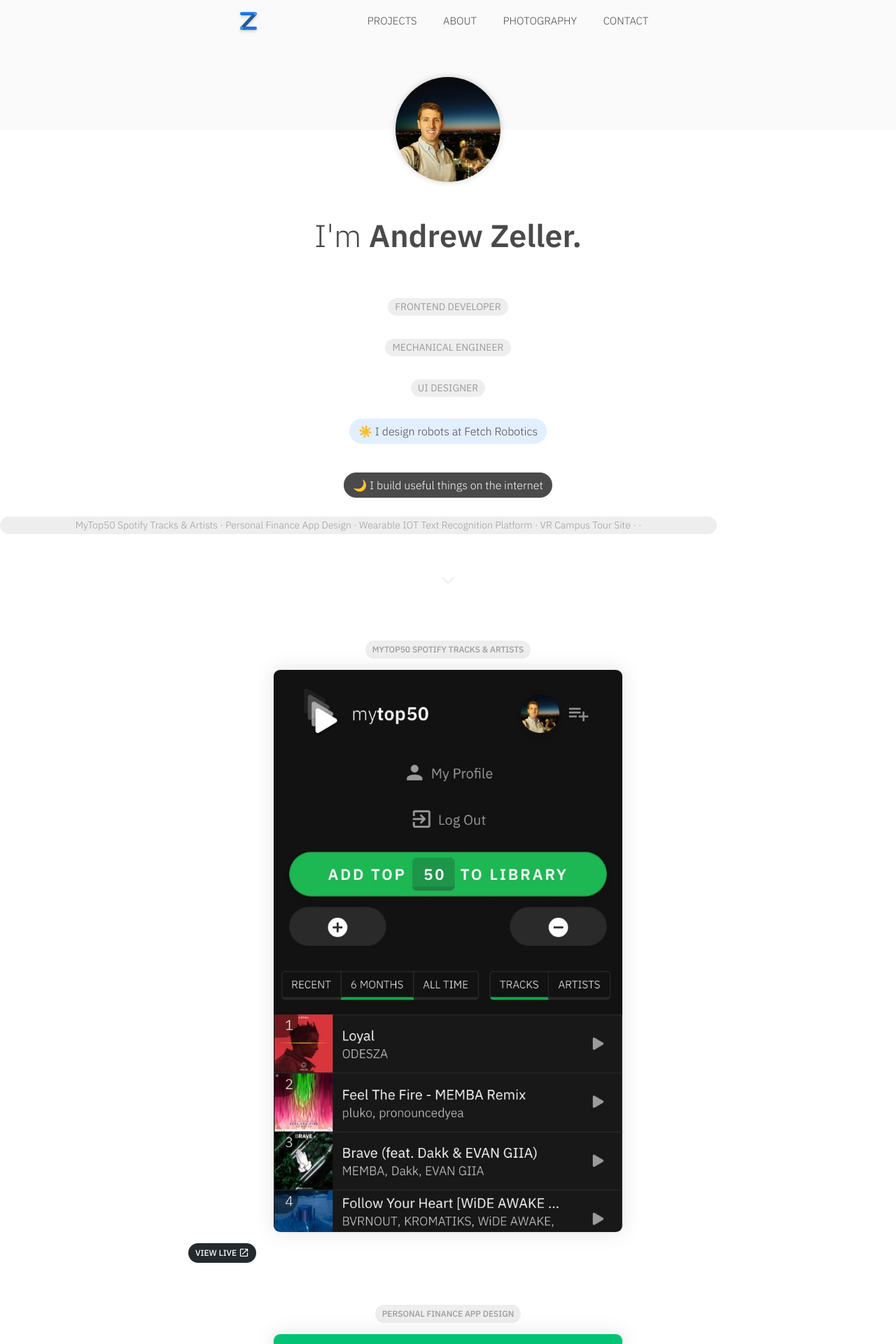
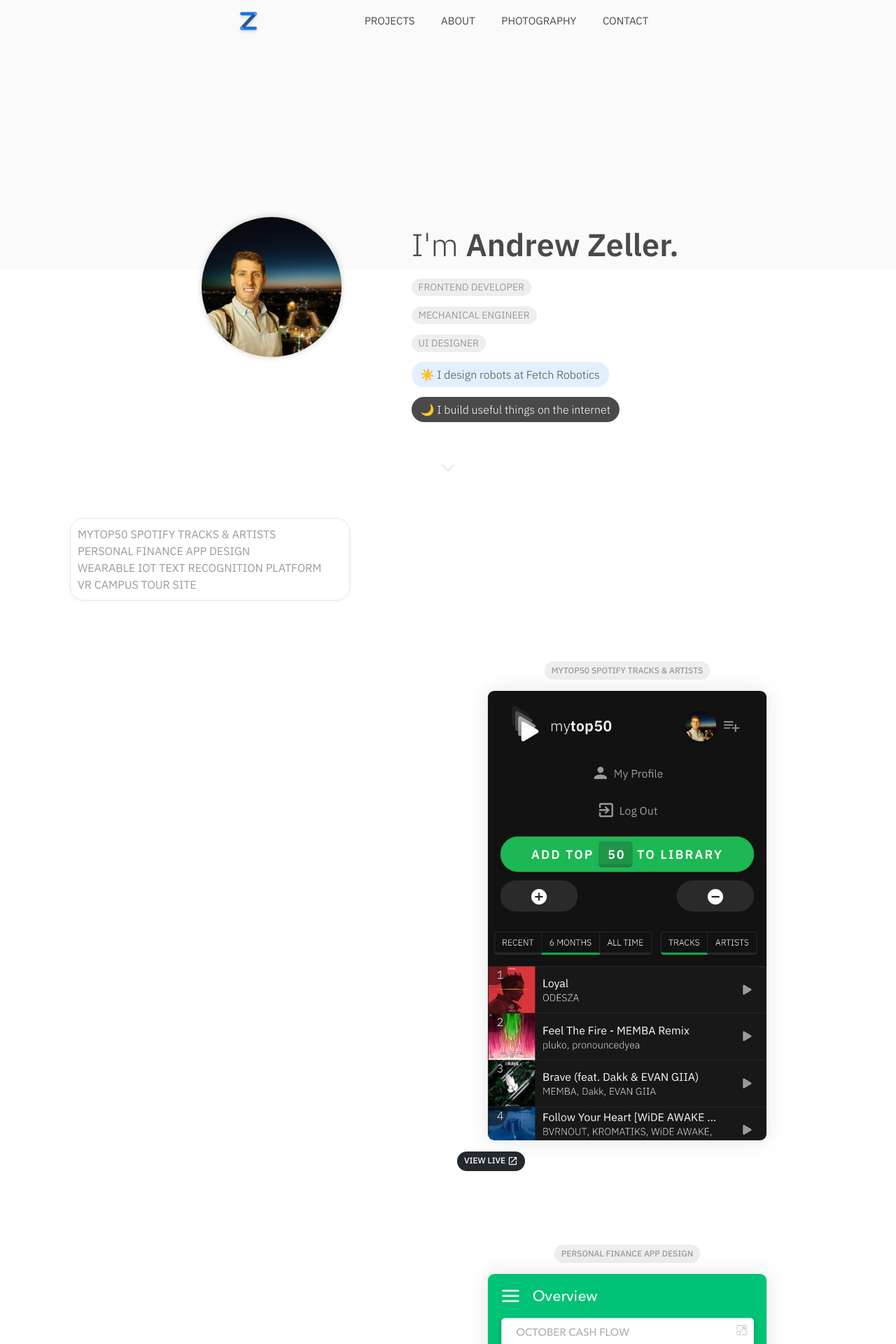
Before and after one commit to ajzeller/zellerio, a Jekyll site: the page built from pages/index.html, in a window 1280 px wide. Shown: the top 1920 px of the page at 70% size. Built offline with Jekyll 4.4.1, drawn with Linux system fonts in a browser that asks for light colours; nearby versions of some CDN libraries.

Commit message:
adds project page layout

```diff
--- a/_includes/components/projects-navbar.html
+++ b/_includes/components/projects-navbar.html
@@ -1,8 +1,9 @@
-<div class="container--projects-navbar">
+<div class="container--projects-navbar animate-projects-navbar">
     <ul class="projects-list">
         {% for item in site.data.projects.projects %}
             <li class="">
-                <a href="{{ item.details_url}}">{{item.name}}</a> <span class="dot">&middot;</span>
+                <a href="#{{ item.details_url}}">{{item.name}}</a>
+                <!-- <span class="dot">&middot;</span> -->
             </li>
         {% endfor %}
     </ul>
--- a/_includes/sections/head.html
+++ b/_includes/sections/head.html
@@ -5,7 +5,7 @@
   <meta charset="utf-8">
   <meta http-equiv="X-UA-Compatible" content="IE=edge">
   <meta name="viewport" content="width=device-width, initial-scale=1">
-  <meta name="theme-color" content="#2196F3">
+  <meta name="theme-color" content="#1B75DD">
   <!-- The above 3 meta tags *must* come first in the head; any other head content must come *after* these tags -->
   <title>{{ page.title }}</title>
   <link rel="shortcut icon" type="image/png" href="/assets/icons/favicon.png">
--- a/_includes/sections/masthead.html
+++ b/_includes/sections/masthead.html
@@ -6,16 +6,16 @@
   </div>
 
   <div class="container--masthead-body">
-    <img src="{{ site.url }}/assets/images/paris.png" class="masthead--image image--rounded image--intro" />
+    <img src="{{ site.url }}/assets/images/paris.png" class="masthead--image image--rounded image--intro animate2" />
     <h2><span class="regular">I'm </span> <span class="bold">Andrew Zeller.</span></h2>
-    <div class="masthead--tag skillset"> <div class="tag-job">Frontend Developer</div> </div>
-    <div class="masthead--tag skillset"> <div class="tag-job">Mechanical Engineer</div></div>
-    <div class="masthead--tag skillset"> <div class="tag-job">UI Designer</div></div>
+    <div class="masthead--tag skillset cell-frontend"> <div class="tag-frontend">Frontend Developer</div> </div>
+    <div class="masthead--tag skillset cell-mechanical"> <div class="tag-mechanical">Mechanical Engineer</div></div>
+    <div class="masthead--tag skillset cell-uidesigner"> <div class="tag-uidesigner">UI Designer</div></div>
 
-    <div class="masthead--description"><span class="day"> ☀️ I design robots at Fetch Robotics</span></div>
-    <div class="masthead--description"><span class="night">🌙 I build useful things on the internet</span></div>
-
-    {% include components/projects-navbar.html %}
+    <div class="masthead--description cell-day"><span class="day"> ☀️ I design robots at Fetch Robotics</span></div>
+    <div class="masthead--description cell-night"><span class="night">🌙 I build useful things on the internet</span></div>
+    <div class="cell-projects-list">
+    </div>
 
     <div class="scroll-prompt">
         <div id="container--arrows">
@@ -26,3 +26,5 @@
 
   </div>
 </div>
+
+{% include components/projects-navbar.html %}
--- a/_includes/sections/photoreel.html
+++ b/_includes/sections/photoreel.html
@@ -1,5 +1,5 @@
 
-<div class="container">
+<div class="">
     <div class="container--photoreel">
         {% for item in site.data.photos.photos %}
              <img src="{{ site.url }}/assets/images/{{item.image-file}}" class="gallery-image animate2">
--- a/assets/css/main.scss
+++ b/assets/css/main.scss
@@ -163,19 +163,57 @@
   .container--masthead-body {
     // position: relative;
     // top: -75px;
+    // width: 500px;
     min-height: calc(100vh - 120px);
+    // width: 500px;
+
     display: grid;
+    grid-template-columns: 1fr;
+    grid-template-areas: "profile-image"
+                         "intro-header"
+                         "tag-frontend"
+                         "tag-mechanical"
+                         "tag-uidesigner"
+                         "tag-day"
+                         "tag-night"
+                         "scroll-prompt";
+
+    .cell-frontend {
+      grid-area: tag-frontend;
+    }
+
+    .cell-mechanical {
+      grid-area: tag-mechanical;
+    }
+
+    .cell-uidesigner {
+      grid-area: tag-uidesigner;
+    }
+
+    .cell-day {
+      grid-area: tag-day;
+    }
+
+    .cell-night {
+      grid-area: tag-night;
+    }
+
+    .cell-projects-list {
+      grid-area: cell-projects-list;
+    }
   }
 
   .masthead--image {
     max-width: 200px;
     width: 150px;
     margin: 0 auto 20px;
+    grid-area: profile-image;
   }
 
   h2 {
     font-size: 4.5rem;
     margin: 0 0 15px 0;
+    grid-area: intro-header;
   }
 
   h3 {
@@ -199,9 +237,10 @@
     display: block;
     font-size: 1.6rem;
     font-weight: 300;
-    padding: 0.5rem 1.3rem;
-    margin: 1.5rem 0 0.5rem 0;
+    padding: 0.5rem 0rem;
+    margin: 10px auto 0.5rem auto;
     text-align: center;
+    vertical-align: middle;
 
     &:first-of-type {
       margin: 2rem 0;
@@ -394,9 +433,11 @@
 .container--photoreel {
   display: grid;
   grid-template-columns: 1fr;
-  grid-gap: 1rem;
-  margin: 1rem auto 0 auto;
-  min-height: 100ch;
+  grid-gap: 2vw;
+  margin: 0 auto;
+  min-height: 100vh;
+  max-width: 1000px;
+  padding: 2vw;
 
   .gallery-image {
     max-width: 100%;
@@ -412,21 +453,35 @@
 }
 
 .container--projects-navbar {
+  min-height: 200px;
+  text-transform: uppercase;
+  width: 400px;
+  // background-color: $white;
+  margin: 50px 25px 0 100px;
+  z-index: 1;
   display: none;
-  width: 80%;
-  color: $grey-text;
-  font-size: 1.4rem;
-  text-align: center;
+  // width: 100%;
+  color: $black;
+  font-size: 1.6rem;
+  font-weight: 400;
+  text-align: left;
   vertical-align: middle;
 
   .projects-list {
-    border-radius: 50px;
-    padding: 0.2rem 1rem;
-    background-color: $grey-tag;
+    padding: 1rem;
+    background-color: $white;
+    display: grid;
+    border: 1px solid $grey-border-light;
+    border-radius: 20px;
+    padding: 1rem;
+    box-shadow: 0px 1px 7px 0px rgba(0, 0, 0, 0.05);
+
+    // background-color: $grey-tag;
 
 
     li {
-      display: inline;
+      justify-self: left;
+      // display: inline;
     }
   }
 
@@ -607,11 +662,12 @@
   display: block;
   // position: absolute;
   // border: 2px solid #000;
-  width: 100vw;
+  // width: 100vw;
   height: 50px;
   border-radius: 100%;
   margin: 2rem 0 0 0;
   // background-color: $black;
+  grid-area: scroll-prompt;
 }
 
 #container--arrows{
@@ -953,7 +1009,87 @@
 
 .container--projects-navbar {
     display: block;
+    // position: -webkit-sticky; /* Safari */
+    position: sticky;
+    top: 50px;
   }
+
+  .container--masthead {
+    .container--masthead-body {
+      // max-width: 100v;
+      min-height: 0px;
+      margin: 0 10vw;
+      grid-template-columns: 2fr 3fr;
+      grid-template-rows: 80px repeat(3, 40px) repeat(3, 50px);
+      grid-auto-flow: row;
+      grid-template-areas: "profile-image intro-header"
+                           "profile-image tag-frontend"
+                           "profile-image tag-mechanical"
+                           "profile-image tag-uidesigner"
+                           ". tag-day"
+                           ". tag-night"
+                           "scroll-prompt scroll-prompt";
+
+                          //  "scroll-prompt scroll-prompt";
+
+        .scroll-prompt {
+          margin: 50px 0 0 0;
+          // display: none;
+        }
+
+        .masthead--image {
+          margin: 0 50px 0 0;
+          justify-self: right;
+          height: 200px;
+          width: 200px;
+        }
+
+        h2, .cell-frontend, .cell-mechanical, .cell-uidesigner, .cell-day, .cell-night {
+          justify-self: left;
+          align-self: center;
+          margin: 0 0 0 50px;
+        }
+
+        h2 {
+          margin-bottom: 0px;
+        }
+
+        .cell-projects-list {
+          justify-self: center;
+          align-self: center;
+        }
+    }
+
+    .container--masthead-upper {
+      height: 250px;
+
+      .masthead--upper--fill {
+        height: 325px;
+      }
+    }
+
+    // height: 500px;
+    min-height: 70vh;
+
+  }
+
+  .container--project {
+
+    // max-width: 600px;
+    margin: 0 0 0 40vw;
+
+
+    .project-image {
+      width: 400px;
+    }
+
+    a .btn-cta {
+      margin-bottom: 100px;
+      justify-self: right;
+    }
+  }
+
+
 }
 
 @media only screen and (min-width : 1200px) {
--- a/assets/css/style.scss
+++ b/assets/css/style.scss
@@ -129,8 +129,8 @@
 		  transition: all 1s cubic-bezier(0.165, 0.84, 0.44, 1);
 
 		  &:hover {
-		    // transform: translateY(-2px);
-		    transform: rotate(90deg);
+		    transform: translateY(-2px);
+		    // transform: rotate(10deg);
 
 		    // transform: rotate(5deg);
 		  }
@@ -329,9 +329,18 @@
 			line-height: 60px;
 			color: $black;
 			font-size: 1.5rem;
+			font-weight: 400;
 			@include font-smoothing;
 			transition: opacity .2s;
 			text-transform: uppercase;
+			transition: all 1s cubic-bezier(0.165, 0.84, 0.44, 1);
+
+			&:hover {
+				transform: translateY(-2px);
+				// transform: rotate(10deg);
+
+				// transform: rotate(5deg);
+			  }
 		}
 
 		&.is-dropdown-visible .main-nav > ul > li > a {
@@ -372,7 +381,7 @@
 			will-change: transform, width, height;
 			transition: visibility .1s;
 			box-shadow: 0 3px 5px rgba(#000, .05);
-			border-top: 2px solid $green-theme;
+			border-top: 2px solid $grey-border;
 			border-left: 1px solid $grey-border-light;
 			border-right: 1px solid $grey-border-light;
 			border-bottom: 1px solid $grey-border-light;
@@ -393,7 +402,7 @@
 				height: 0;
 				width: 0;
 				border: 8px solid transparent;
-				border-bottom-color: $green-theme;
+				border-bottom-color: $grey-border;
 				opacity: 0;
 				transition: opacity .3s;
 			}
--- a/js/scroll_reveal.js
+++ b/js/scroll_reveal.js
@@ -5,6 +5,6 @@
 
 sr.reveal('.animate3', { scale: 1, duration: 1000, distance:'0px', viewFactor: .3, easing: 'cubic-bezier(1, 0.5, 0.5, .5)'});
 
-sr.reveal('.animate4', { scale: 1, duration: 1000, origin: 'right', distance:'20px', viewFactor: .3, easing: 'cubic-bezier(1, 0.5, 0.5, .5)'});
+sr.reveal('.animate-projects-navbar', { scale: 1, duration: 1000, origin: 'bottom', distance:'400px', viewFactor: .1, easing: 'cubic-bezier(1, 0.5, 0.5, .5)'});
 
 sr.reveal('.animate5', { scale: 1, duration: 2000, distance:'30px', viewFactor: .5, easing: 'cubic-bezier(.2, 0.5, 0.5, 1)'}); // animate up
```
